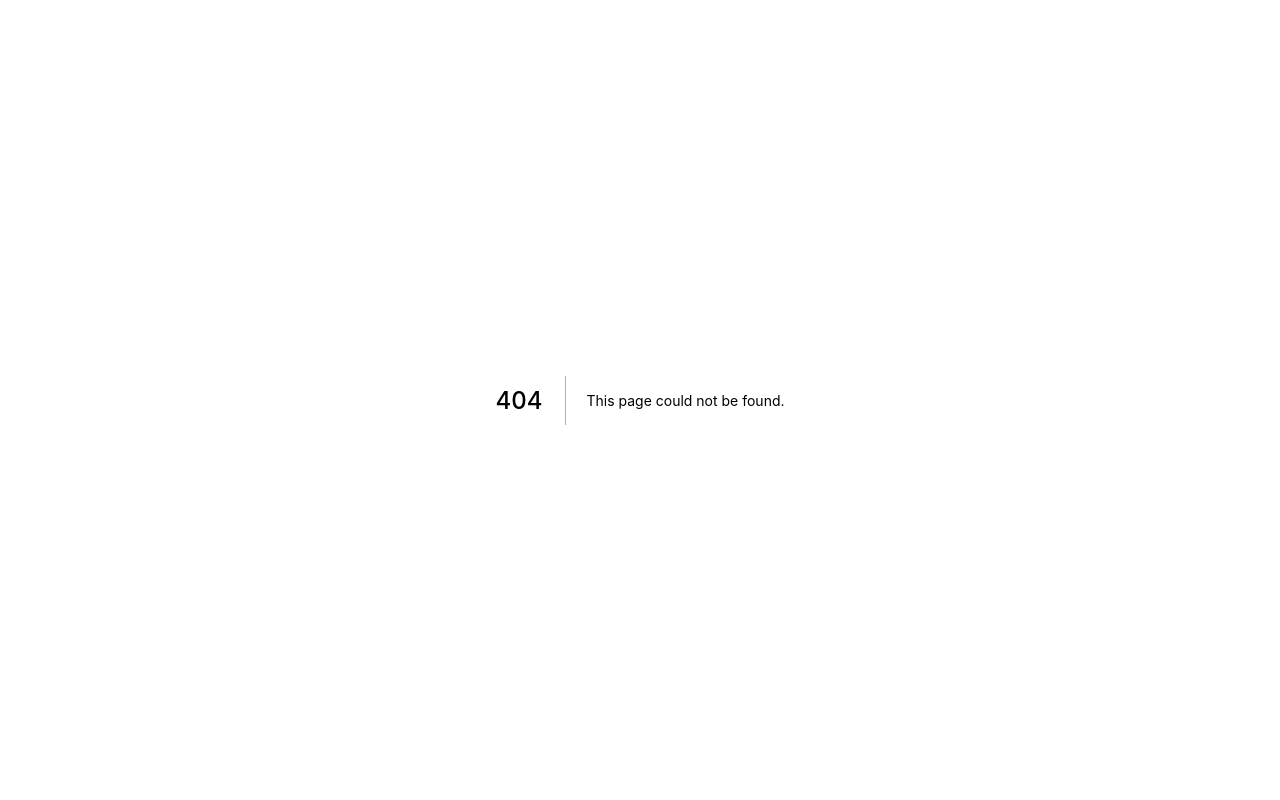
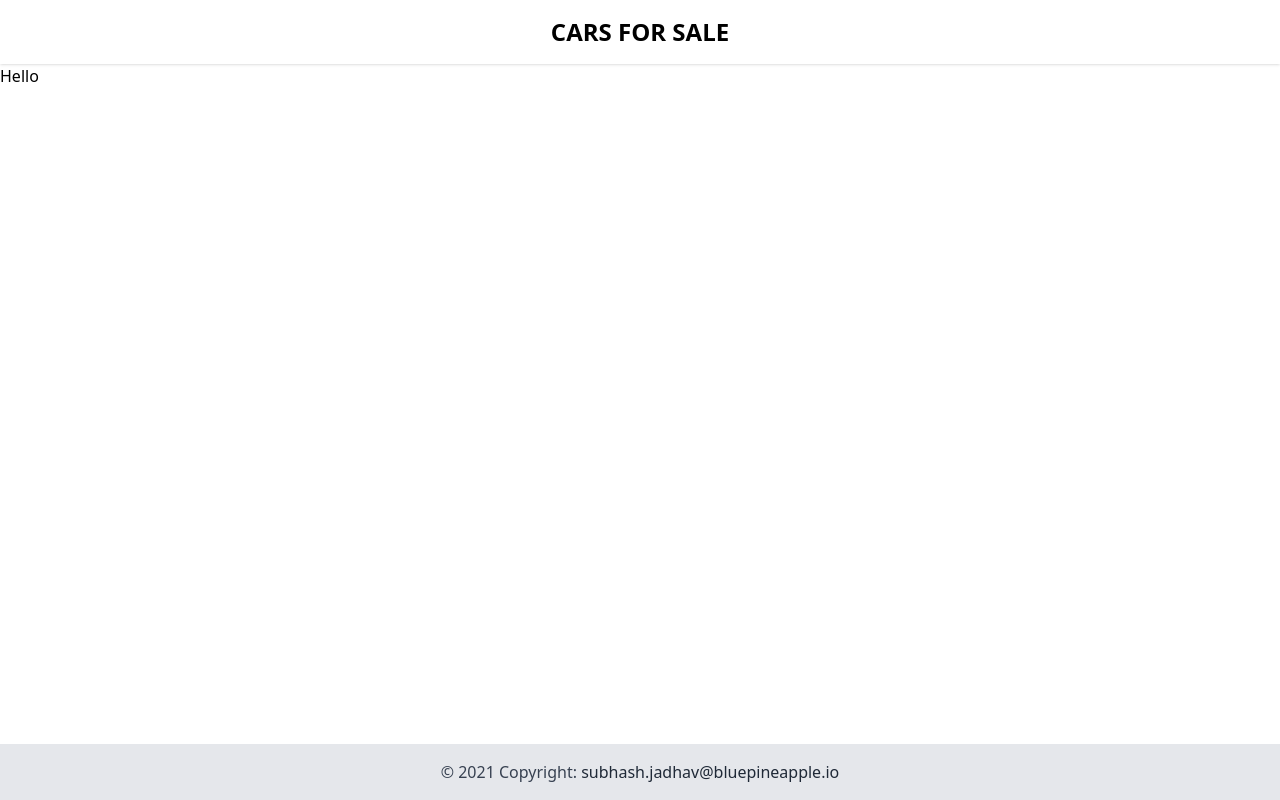
Before and after one commit to techSubhashSJ/Drive-Assignment-3, a Next.js app: page /cars-for-sale/car/1 in a window 1280 px wide. Before the commit this address had no page. Built offline with nearby package versions, Linux system fonts and the light colour scheme.

Commit message:
Created dynamic route page for a single car

```diff
--- /dev/null
+++ b/pages/cars-for-sale/car/[id].tsx
@@ -0,0 +1,12 @@
+import React from "react";
+import Layout from "../../../components/layout";
+
+const Car = () => {
+  return (
+    <Layout>
+      <div>Hello</div>
+    </Layout>
+  );
+};
+
+export default Car;
```
